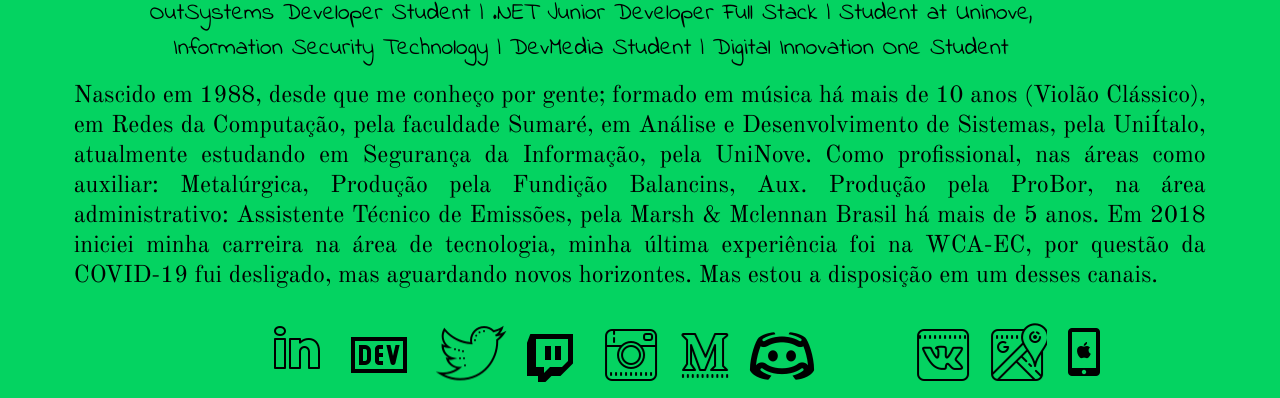
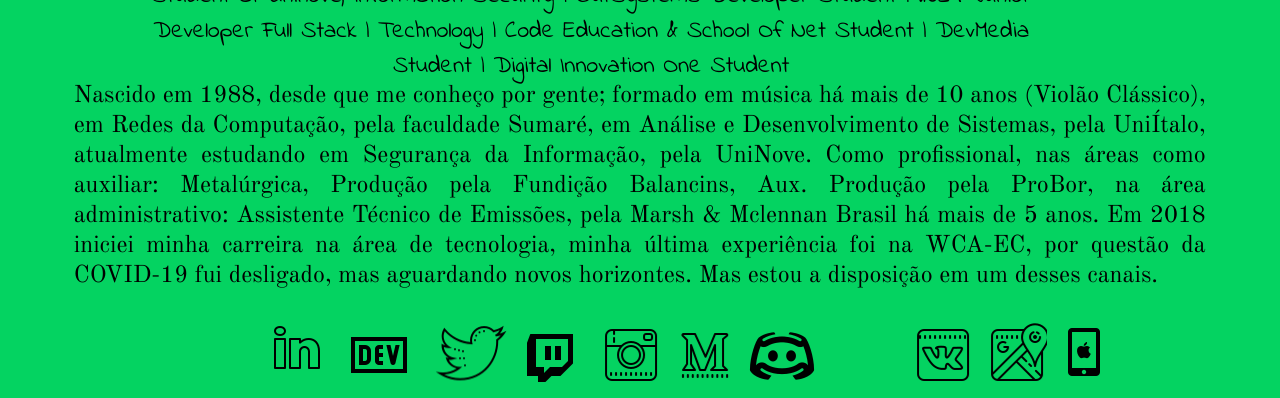
Before and after one commit to dop-s/dop-s.github.io, a plain HTML site: page index.html in a window 1280 px wide. Shown: the part 591-989 px from the top of the page. Drawn offline with nearby package versions, Linux system fonts and the light colour scheme.

Commit message:
Update index.html

```diff
--- a/index.html
+++ b/index.html
@@ -32,8 +32,8 @@
         </div>
         <div class="row">
           <div class="col col-lg-11">
-            <h4>OutSystems Developer Student | .NET Junior Developer Full Stack | Student at Uninove, Information Security
-              Technology | DevMedia Student | Digital Innovation One Student</h4>
+            <h4>Student at Uninove, Information Security | OutSystems Developer Student | .NET Junior Developer Full Stack |
+              Technology | Code Education & School Of Net Student | DevMedia Student | Digital Innovation One Student </h4>
           </div>
         </div>
         <div class="row">
```
